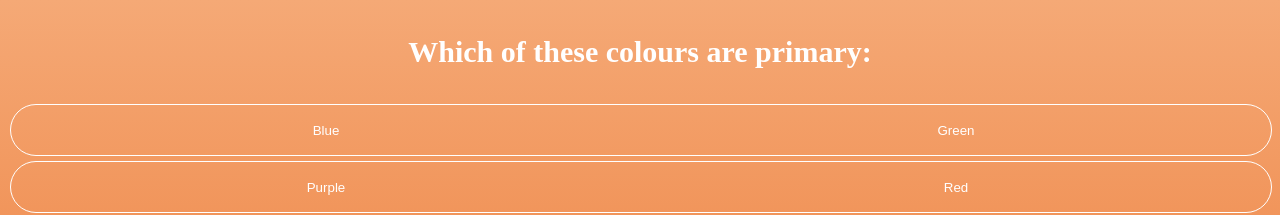
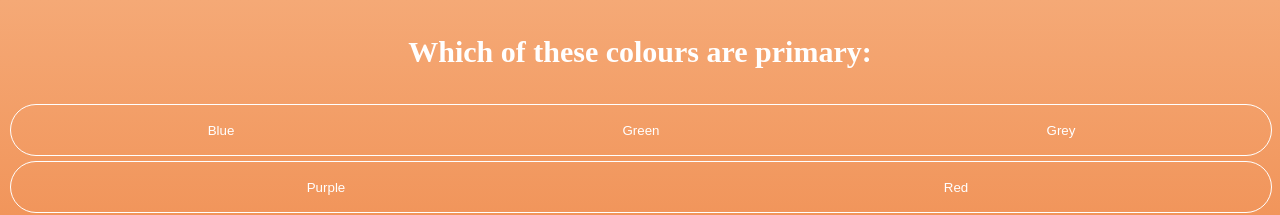
Before and after one commit to FaridahAbdulsalam/tech-test, a React (Vite) app: page / in a window 1280 px wide. Shown: the top 215 px of the page. Built offline with nearby package versions, Linux system fonts and the light colour scheme.

Commit message:
OptionC added

```diff
--- a/src/App.tsx
+++ b/src/App.tsx
@@ -57,6 +57,7 @@ function App() {
           key={index}
           optionA={set.optionA}
           optionB={set.optionB}
+          optionC={set.optionC}
           selectedAnswer={selectedAnswers[index]}
           onToggle={(answer) => handleToggle(answer, index)}
           isLocked={isLocked}
--- a/src/components/ToggleButton.scss
+++ b/src/components/ToggleButton.scss
@@ -11,7 +11,7 @@
     .indicator{
         position: absolute;
         height: 100%;
-        width: 50%;
+        // width: 33%;
         background-color: rgba(255, 255, 255, 0.288);
         border: 3px solid rgba(47, 48, 46, 0.116);
         border-radius: 50px;
--- a/src/components/ToggleButton.tsx
+++ b/src/components/ToggleButton.tsx
@@ -28,7 +28,11 @@ const ToggleButton = ({
 
   if (selectedAnswer === optionB) {
     indicatorPosition = "translateX(100%)";
+  }else if(selectedAnswer === optionC){
+    indicatorPosition = "translateX(200%)"
   }
+
+  const indicatorWidth = optionC ? "33%" : "50%";
 
   return (
     <div className="toggle-button-container">
@@ -49,8 +53,18 @@ const ToggleButton = ({
         {optionB}
       </button>
 
+      {optionC && (
+        <button
+        className={`tab ${selectedAnswer === optionC ? "active" : ""}`}
+        onClick={() => handleOptionClick(optionC)}
+        disabled={isLocked}
+        >
+            {optionC}
+        </button>
+      )}
+
       {selectedAnswer && (
-        <div className="indicator" style={{transform: indicatorPosition }} />
+        <div className="indicator" style={{transform: indicatorPosition, width: indicatorWidth, }} />
       )}
     </div>
   );
--- a/src/questions.ts
+++ b/src/questions.ts
@@ -3,7 +3,7 @@ export const questions = [
     {
         question: "Which of these colours are primary:",
         sets: [
-            {optionA: "Blue", optionB: "Green"},
+            {optionA: "Blue", optionB: "Green", optionC: "Grey"},
             {optionA: "Purple", optionB: "Red"},
             {optionA: "Yellow", optionB: "Orange"},
         ],
```
